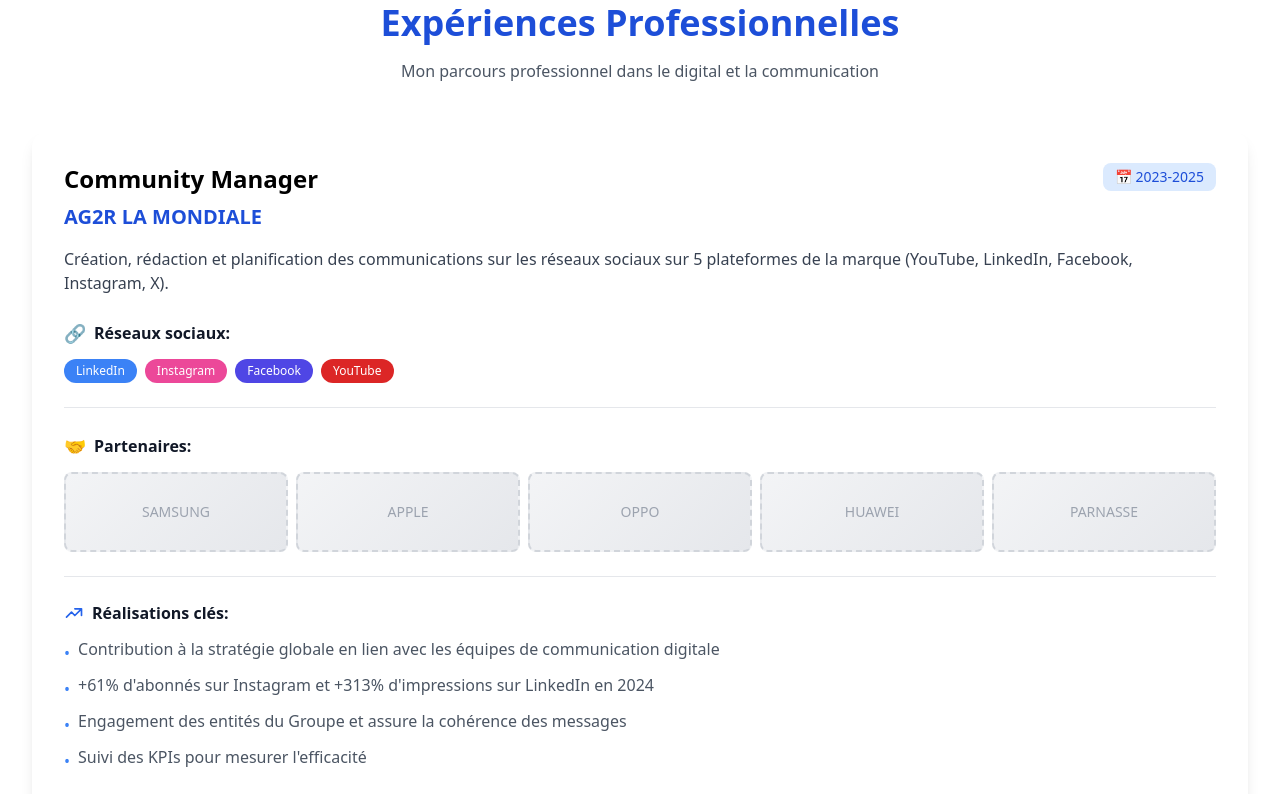
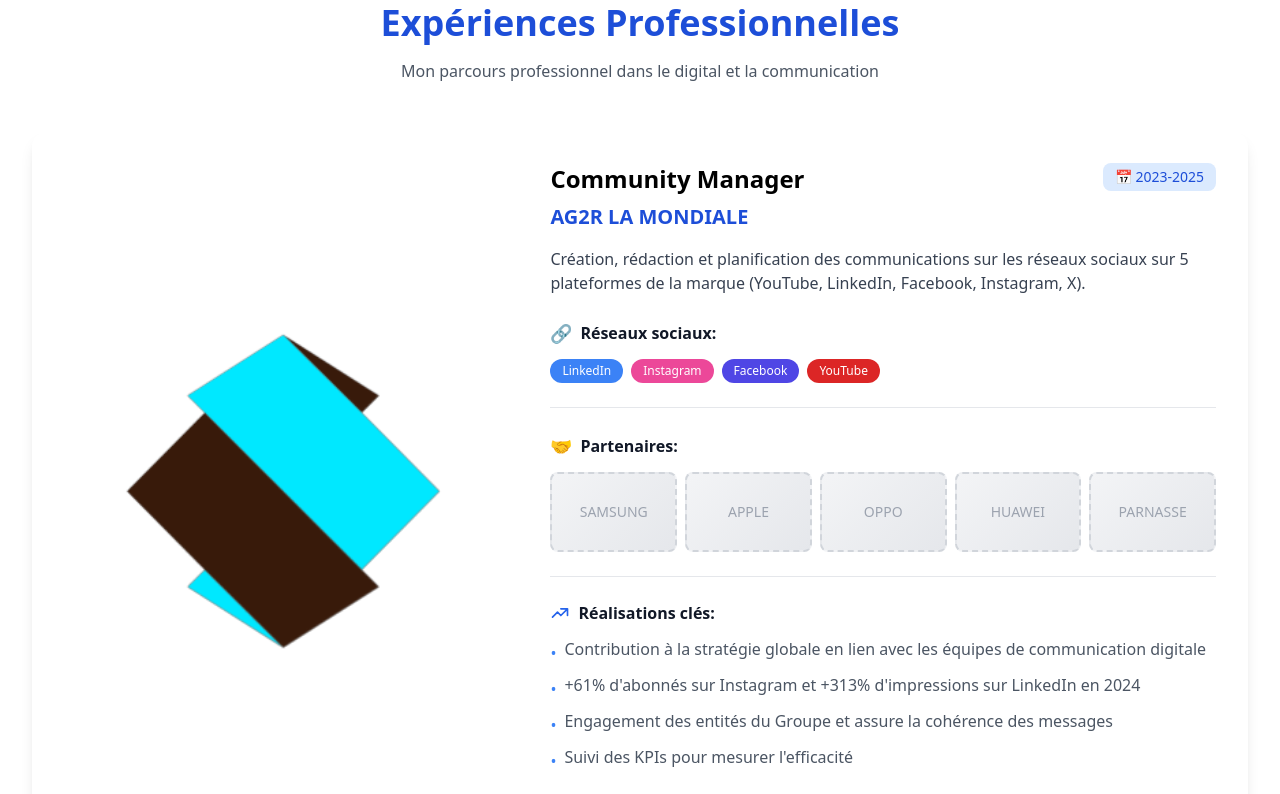
Before and after one commit to Wickdnss/alice-portfolio, a plain HTML site: page index.html in a window 1280 px wide. Shown: the part 2314-3108 px from the top of the page. Drawn offline with nearby package versions, Linux system fonts and the light colour scheme.

Commit message:
Update index.html

```diff
--- a/index.html
+++ b/index.html
@@ -297,11 +297,10 @@
 
             <div class="space-y-8">
                 <!-- AG2R LA MONDIALE -->
-                <div class="bg-white rounded-2xl shadow-lg overflow-hidden hover:shadow-xl transition-all">
+        <div class="bg-white rounded-2xl shadow-lg overflow-hidden hover:shadow-xl transition-all">
                     <div class="grid lg:grid-cols-5 gap-0">
-                        <div class="lg:col-span-2 relative h-64 lg:h-auto bg-white"
-                                <img src="https://raw.githubusercontent.com/Wickdnss/alice-portfolio/main/AG2R_La_Mondiale_Logo.PNG" alt="AG2R LA MONDIALE" class="w-full h-full object-contain">
-                            </div>
+                        <div class="lg:col-span-2 relative h-64 lg:h-auto bg-white">
+                            <img src="https://raw.githubusercontent.com/Wickdnss/alice-portfolio/main/AG2R_La_Mondiale_Logo.PNG" alt="AG2R LA MONDIALE Logo" class="w-full h-full object-contain p-8">
                         </div>
 
                         <div class="lg:col-span-3 p-8">
@@ -388,7 +387,6 @@
                     <div class="grid lg:grid-cols-5 gap-0">
                         <div class="lg:col-span-2 relative h-64 lg:h-auto">
                             <img src="https://raw.githubusercontent.com/Wickdnss/alice-portfolio/main/hapi-immobilier.jpg" alt="HAPI IMMOBILIER" class="w-full h-full object-contain">
-                            <div class="absolute inset-0 bg-gradient-to-br from-red-500/60 to-yellow-500/60"></div>
                         </div>
 
                         <div class="lg:col-span-3 p-8">
```
